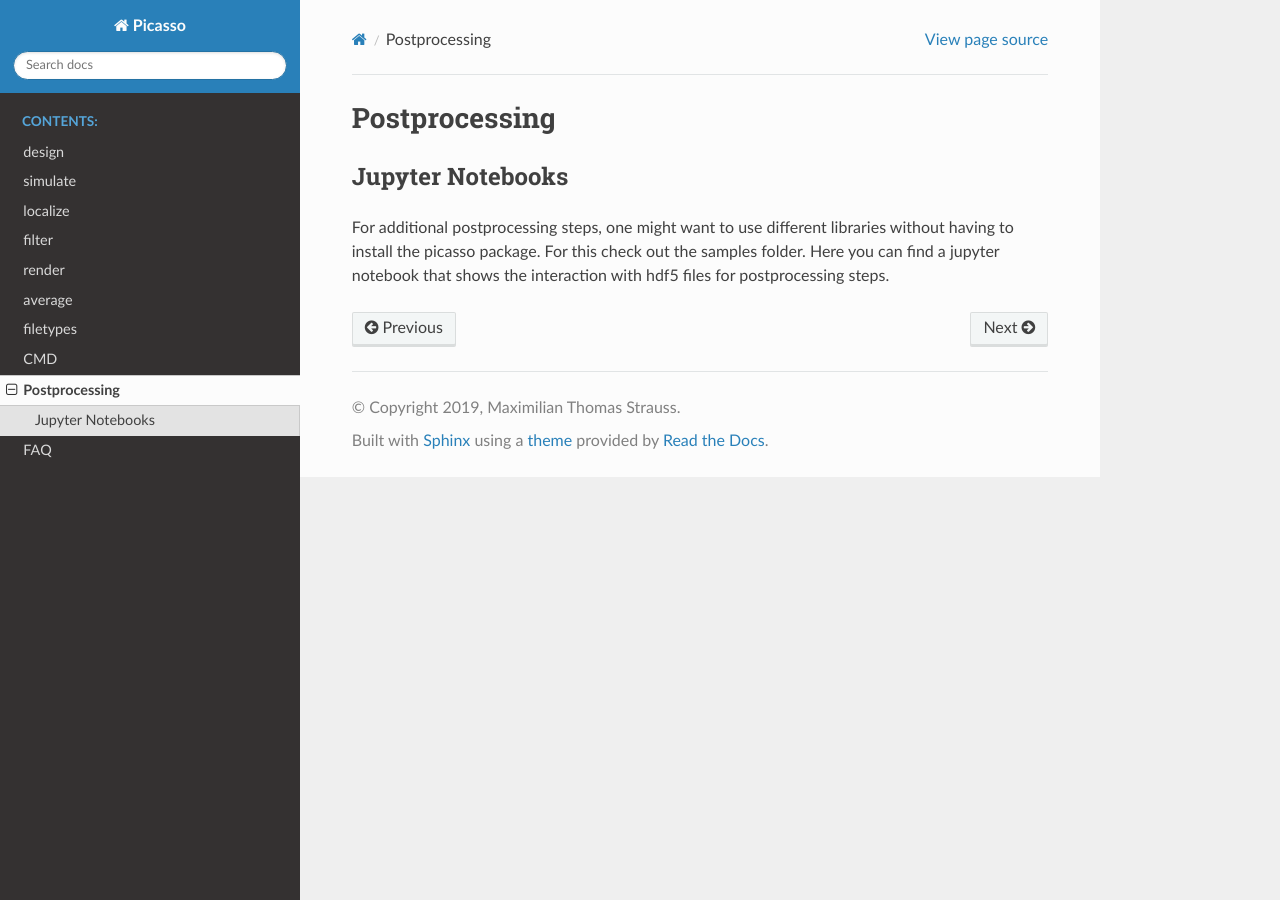
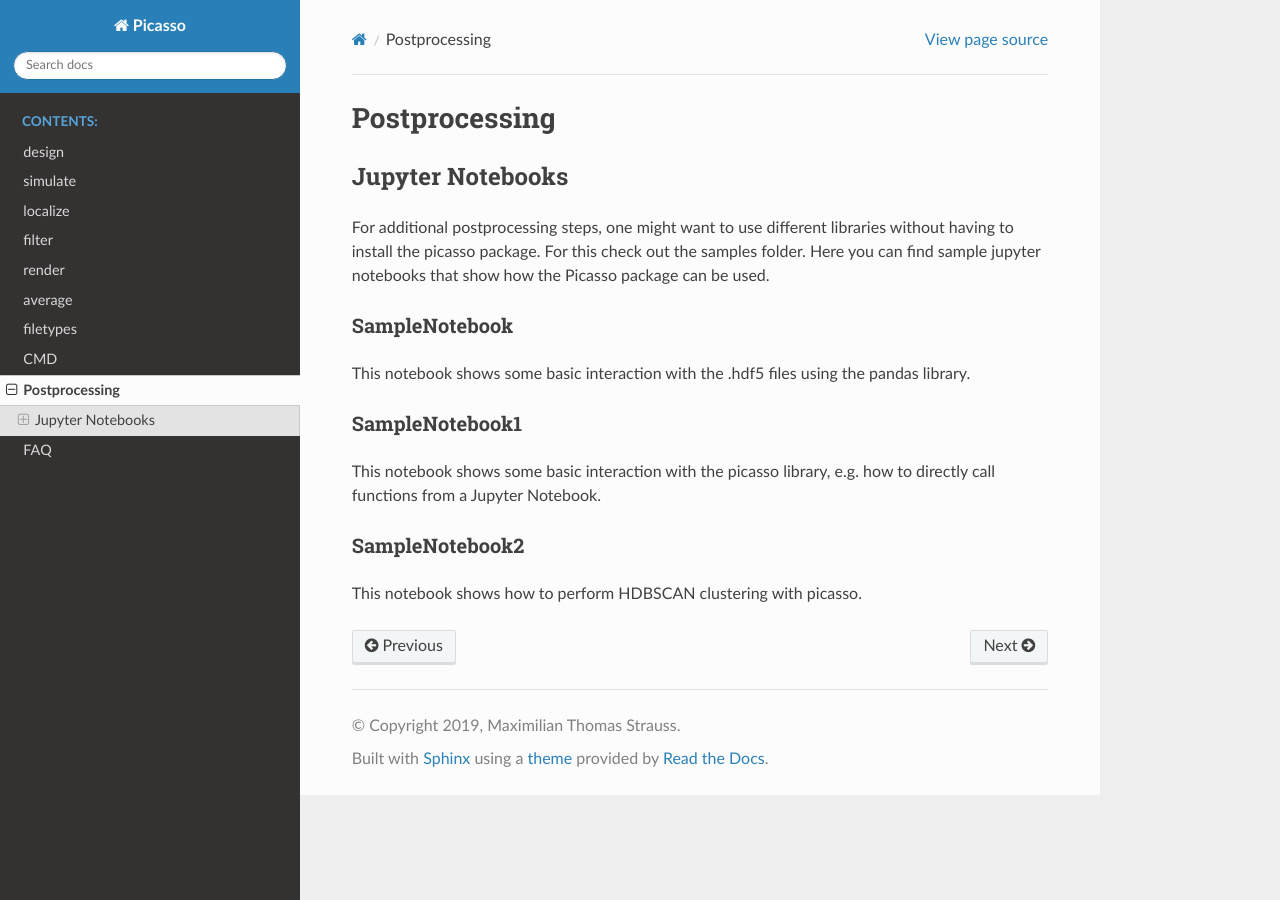
Before and after one commit to jungmannlab/picasso, a Sphinx documentation site: the page built from docs/postprocessing.rst, in a window 1280 px wide. Built offline with Sphinx 7.4.7 and the Read the Docs theme 2.0.0, drawn with Linux system fonts in a browser that asks for light colours.

Commit message:
notes for postprocessing

```diff
--- a/docs/postprocessing.rst
+++ b/docs/postprocessing.rst
@@ -3,4 +3,16 @@ Postprocessing
 
 Jupyter Notebooks
 -----------------
-For additional postprocessing steps, one might want to use different libraries without having to install the picasso package. For this check out the samples folder. Here you can find a jupyter notebook that shows the interaction with hdf5 files for postprocessing steps.
+For additional postprocessing steps, one might want to use different libraries without having to install the picasso package. For this check out the samples folder. Here you can find sample jupyter notebooks that show how the Picasso package can be used.
+
+SampleNotebook
+~~~~~~~~~~~~~~
+This notebook shows some basic interaction with the .hdf5 files using the pandas library.
+
+SampleNotebook1
+~~~~~~~~~~~~~~~
+This notebook shows some basic interaction with the picasso library, e.g. how to directly call functions from a Jupyter Notebook.
+
+SampleNotebook2
+~~~~~~~~~~~~~~~
+This notebook shows how to perform HDBSCAN clustering with picasso.
```
